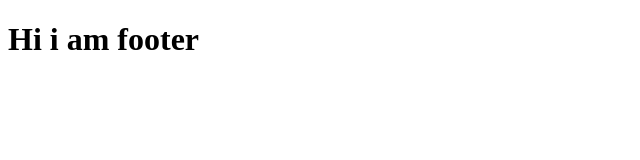
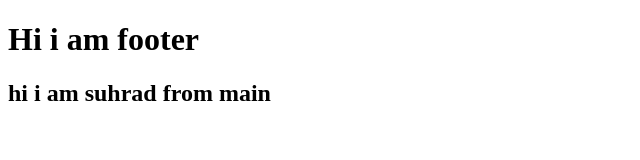
Before and after one commit to SuhradTrambadiya/gsap, a plain HTML site: page footer.html in a window 1280 px wide. Shown: the whole page, without its empty margins (0-640 px from the left). Drawn offline with Linux system fonts and the light colour scheme.

Commit message:
update a footer file

```diff
--- a/footer.html
+++ b/footer.html
@@ -7,5 +7,8 @@
 </head>
 <body>
     <h1>Hi i am footer</h1>
+
+    <h2>hi i am suhrad from main</h2>
+
 </body>
 </html>
```
